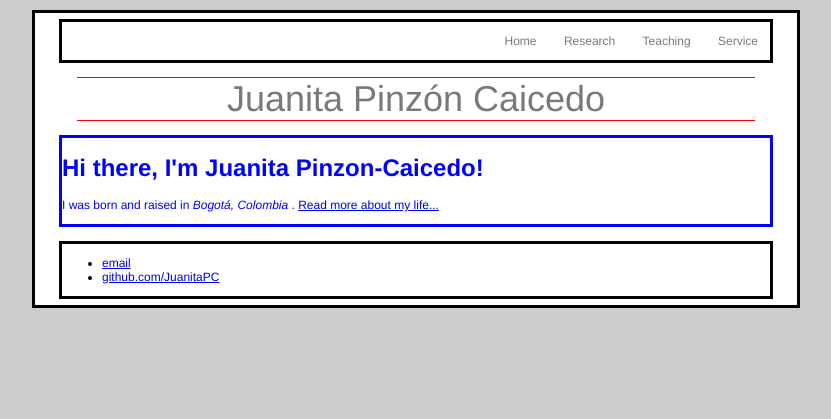
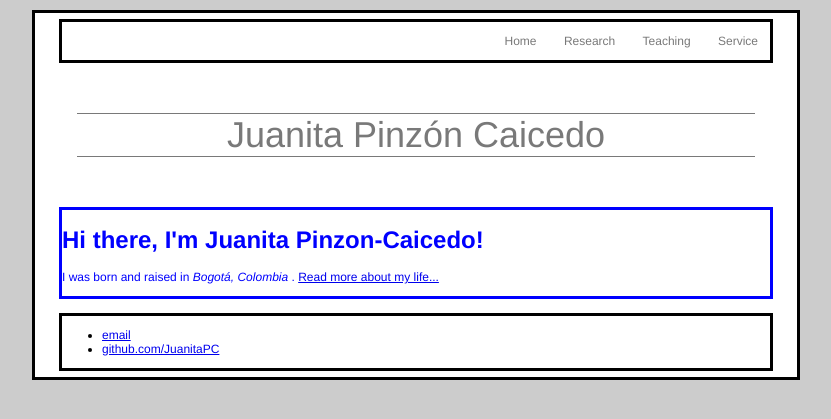
Before and after one commit to JuanitaPC/JuanitaPC.github.io, a Jekyll site: the page built from index.html, in a window 1280 px wide. Shown: the top 419 px of the page, without its empty margins (224-1055 px from the left). Built offline with Jekyll 4.4.1, drawn with Linux system fonts in a browser that asks for light colours.

Commit message:
Update main.css

```diff
--- a/css/main.css
+++ b/css/main.css
@@ -28,8 +28,8 @@ body {
 }
 header{
 	text-align: center;
-	margin-top: 0em;
-	margin-bottom: 0em;
+	margin-top: 1em;
+	margin-bottom: 1em;
 	margin-right: 1em;
 	margin-left: 1em;
 	font-size: 3em;
@@ -39,7 +39,7 @@ header{
 	border-bottom-style: solid;
 	border-left-style: none;
 	border-width: 0.05em;
-	border-color: red;
+	border-color: rgb(121, 121, 121);
 }
 footer {
 	margin-right: 1.5em;
```
